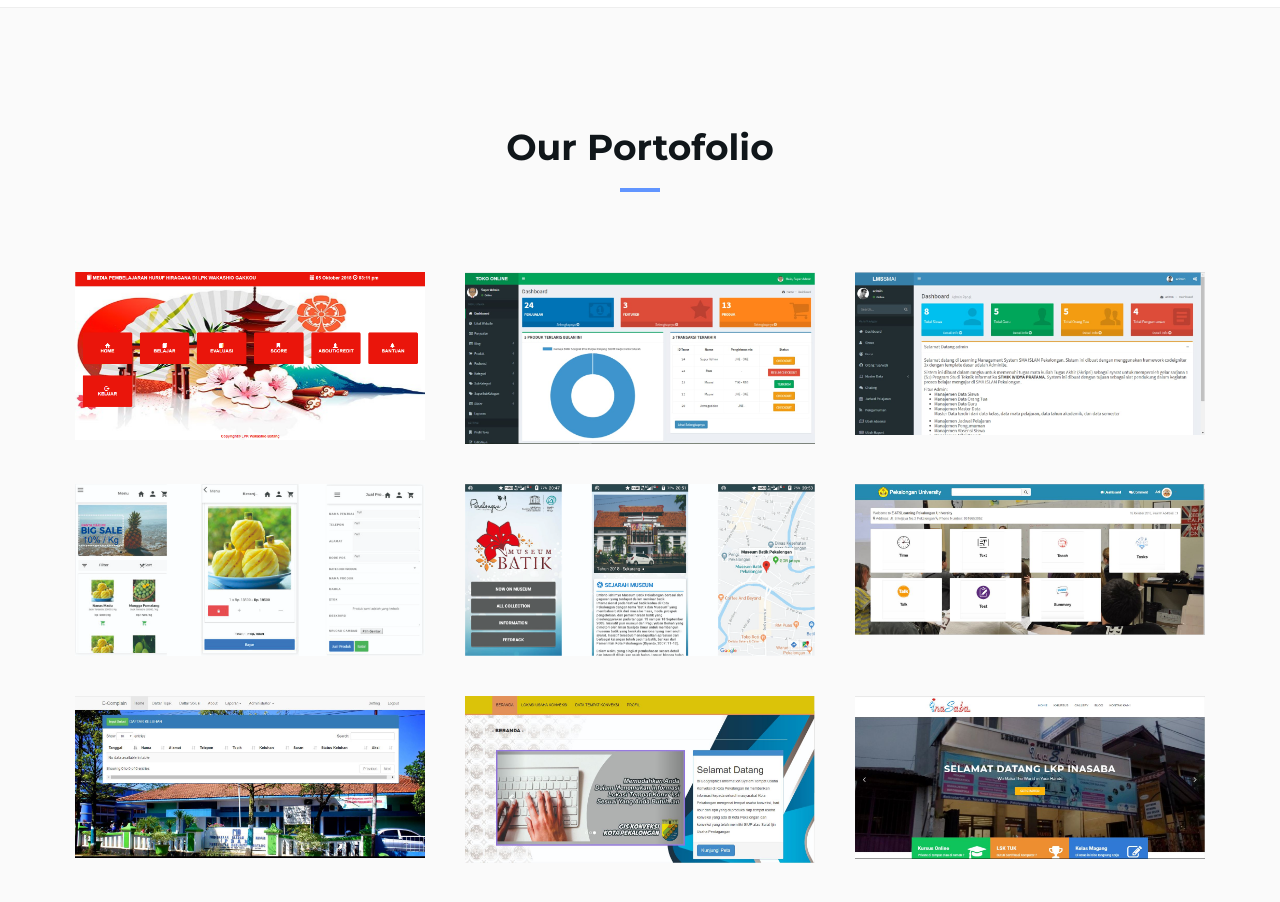
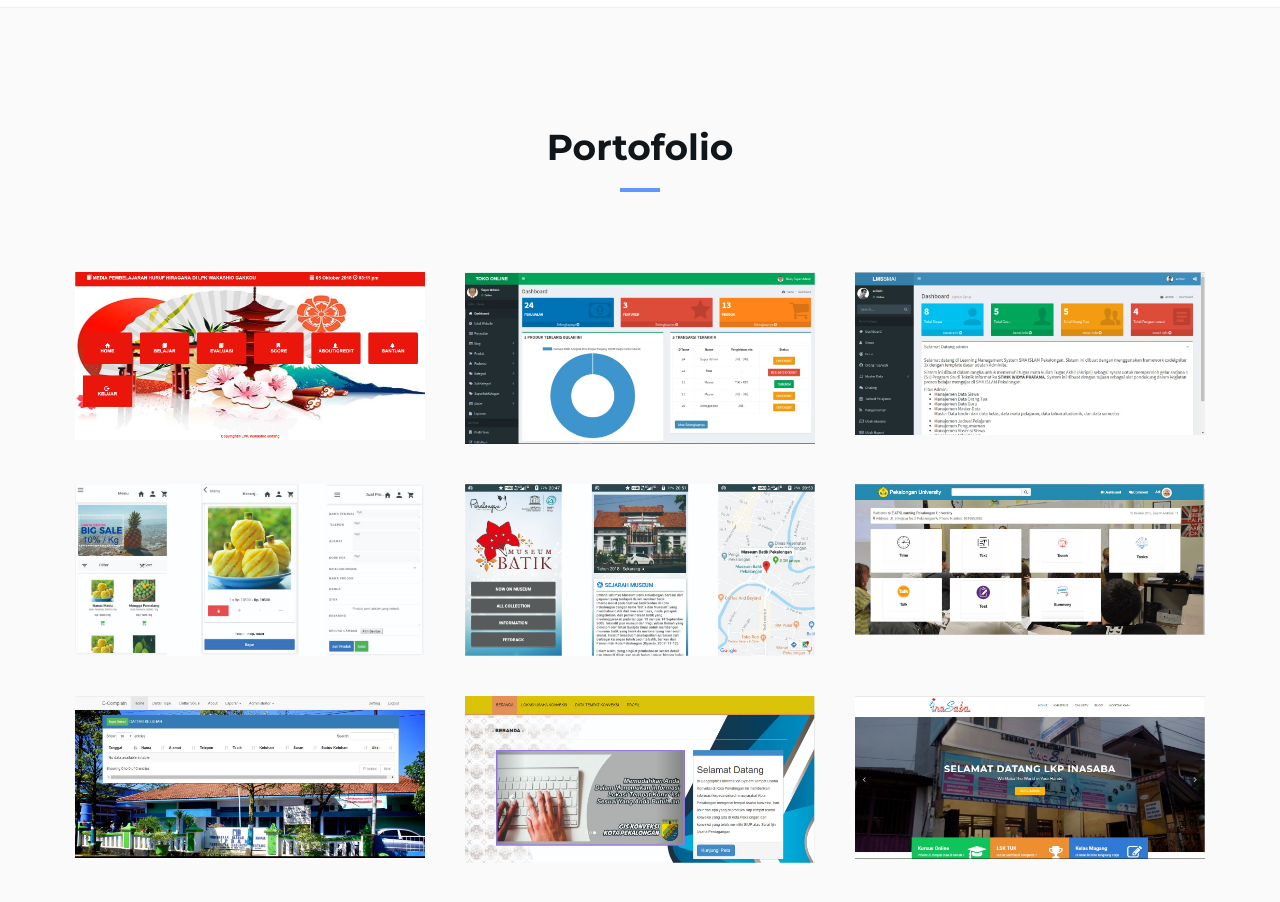
Before and after one commit to aeromatepro/Tampilan, a plain HTML site: page index.html in a window 1280 px wide. Shown: the part 1480-2382 px from the top of the page. Drawn offline with Linux system fonts and the light colour scheme.

Commit message:
Update index.html

```diff
--- a/index.html
+++ b/index.html
@@ -179,7 +179,7 @@
 
 				<!-- Section header -->
 				<div class="section-header text-center">
-					<h2 class="title">Our Portofolio</h2>
+					<h2 class="title"> Portofolio</h2>
 				</div>
 				<!-- /Section header -->
 
```
